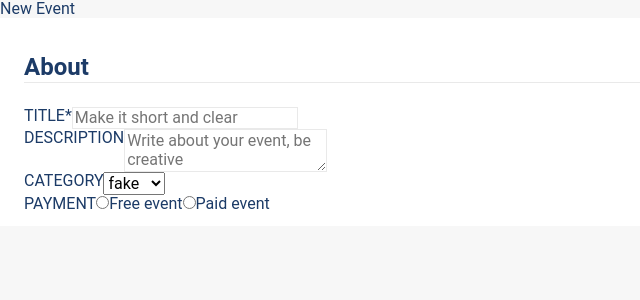
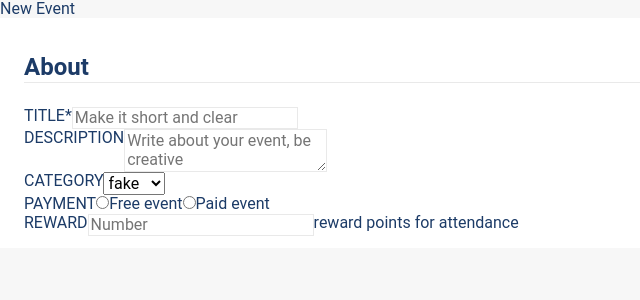
Before and after one commit to pumanitro/Accenture-Interview-App, a React (Create React App) app: page / in a window 1280 px wide. Shown: the top 300 px of the page, without its empty margins (0-640 px from the left). Built offline with nearby package versions, Linux system fonts and the light colour scheme.

Commit message:
Added reward component.

```diff
--- a/src/pages/Home/About/About.tsx
+++ b/src/pages/Home/About/About.tsx
@@ -58,6 +58,11 @@ export const About = () => {
           ]}
         />
       </FormElement>
+
+      <FormElement title="reward">
+        <Input placeholder="Number" type="number" min={0} />
+        <span> reward points for attendance</span>
+      </FormElement>
     </Card>
   );
 };
```
